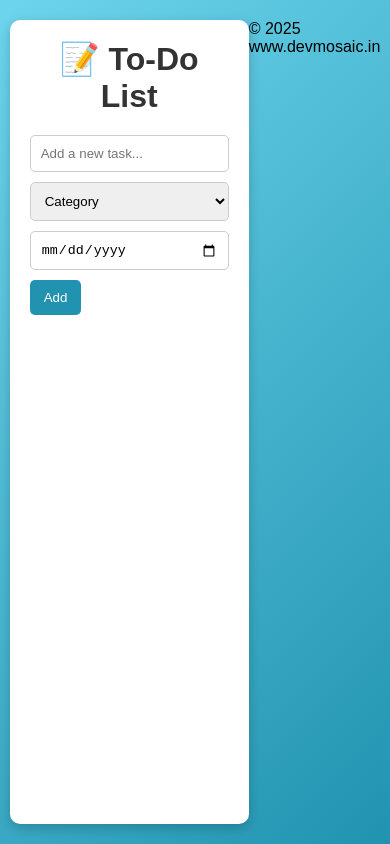
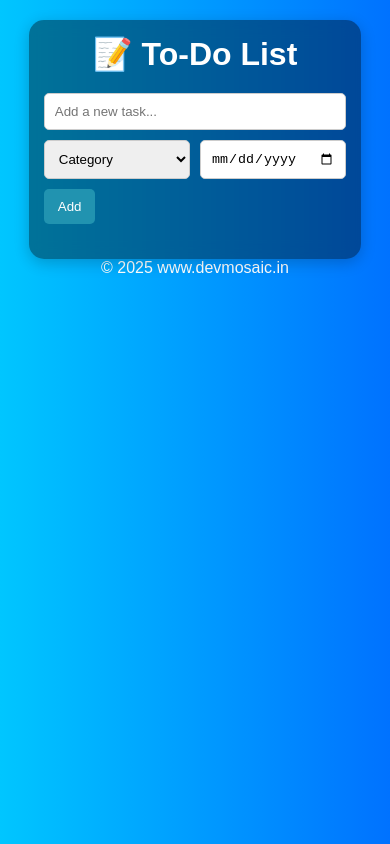
Before and after one commit to dhirendraprajapati005/CodeAlpha_Part02, a plain HTML site: page index.html in a window 390 px wide. Drawn offline with Linux system fonts and the light colour scheme.

Commit message:
second Commmit

```diff
--- a/style.css
+++ b/style.css
@@ -7,28 +7,29 @@
 
 body {
   font-family: Arial, sans-serif;
-  background: linear-gradient(135deg, #6dd5ed, #2193b0);
-  display: flex;
-  justify-content: center;
+  background: linear-gradient(to right, #00c6ff, #0072ff);
+  color: #fff;
+  text-align: center;
   padding: 20px;
   min-height: 100vh;
 }
 
 /* Container */
 .container {
-  background: white;
+  background: rgba(0, 0, 0, 0.4);
   padding: 20px;
-  border-radius: 10px;
-  width: 100%;
+  border-radius: 15px;
+  display: inline-block;
   max-width: 500px;
-  box-shadow: 0 4px 12px rgba(0,0,0,0.2);
-  animation: fadeIn 0.5s ease-in-out;
+  width: 95%;
+  backdrop-filter: blur(8px);
+  box-shadow: 0 4px 15px rgba(0, 0, 0, 0.2);
 }
 
 h1 {
   text-align: center;
   margin-bottom: 20px;
-  color: #333;
+  color: #fff;
 }
 
 /* Form */
@@ -50,7 +51,7 @@ input[type="date"] {
 }
 
 input:focus, select:focus {
-  border-color: #2193b0;
+  border-color: #00c6ff;
   outline: none;
 }
 
@@ -76,15 +77,16 @@ ul {
 
 li {
   background: #f8f9fa;
-  padding: 10px;
+  color: #222;
+  padding: 12px;
   margin-bottom: 10px;
-  border-radius: 5px;
+  border-radius: 8px;
   display: flex;
   align-items: center;
   justify-content: space-between;
   flex-wrap: wrap;
   animation: slideIn 0.4s ease;
-  transition: opacity 0.4s ease;
+  transition: opacity 0.4s ease, transform 0.4s ease;
 }
 
 /* Fade-out delete */
@@ -128,11 +130,11 @@ li.completed span.task-text {
 
 /* Category tags */
 .category {
-  padding: 2px 6px;
+  padding: 3px 8px;
   border-radius: 4px;
   font-size: 12px;
   font-weight: bold;
-  color: white;
+  color: rgb(54, 134, 196);
 }
 
 .category.work { background: #007bff; }
@@ -176,18 +178,17 @@ li.completed span.task-text {
 }
 
 /* Animations */
-@keyframes fadeIn {
-  from { opacity: 0; transform: scale(0.95); }
-  to { opacity: 1; transform: scale(1); }
-}
-
 @keyframes slideIn {
   from { transform: translateX(-20px); opacity: 0; }
   to { transform: translateX(0); opacity: 1; }
 }
 
-/* Responsive Layout Fix */
+/* Responsive Layout */
 @media (max-width: 500px) {
+  .container {
+    padding: 15px;
+  }
+
   li {
     flex-direction: column;
     align-items: flex-start;
```
Also changed, not shown: index.html (+4 -1 lines), 1 other file.
